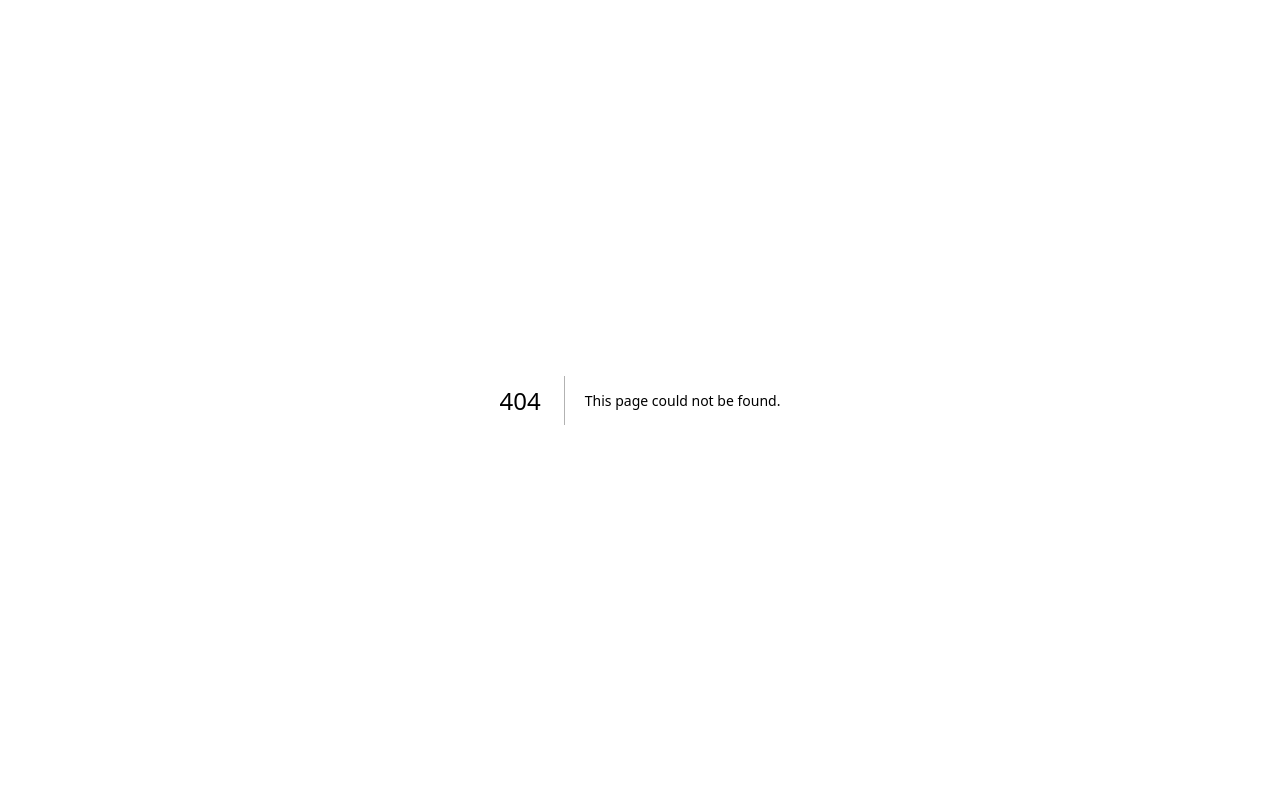
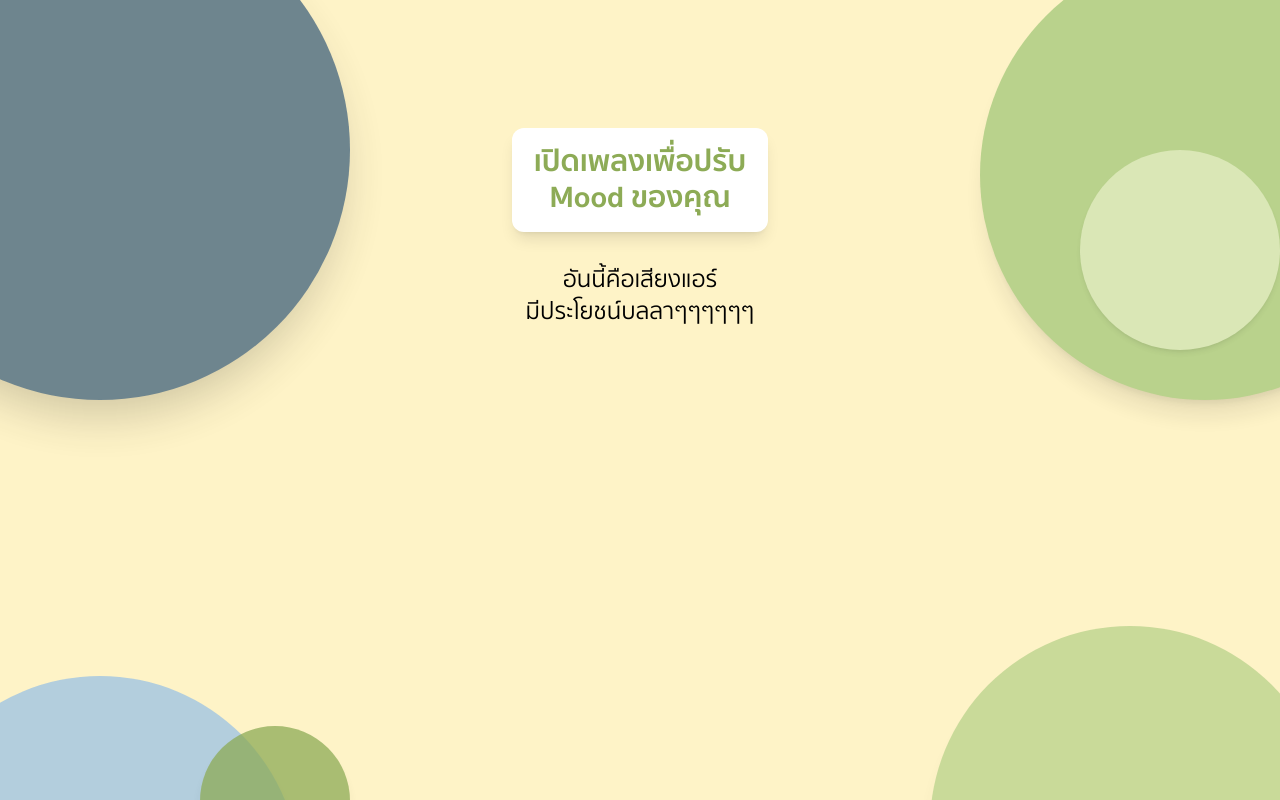
Before and after one commit to Theerat22/hackathon, a Next.js app: page /sound/sound1 in a window 1280 px wide. Before the commit this address had no page. Shown: the top 800 px of the page. Built offline with nearby package versions, Linux system fonts and the light colour scheme.

Commit message:
clean code hack1

```diff
--- /dev/null
+++ b/app/components/Button.tsx
@@ -0,0 +1,18 @@
+// import Image, { StaticImageData } from "next/image";
+import Link from "next/link";
+interface SoundCard {
+    name: string;
+    // imageUrl: StaticImageData;
+    slug: string;
+  }
+const SoundCard: React.FC<SoundCard> = ({ name, slug}) => {
+    return (
+        <Link href={`/sound/${slug}`}>
+        <div className="absolute bg-white p-20 rounded-xl shadow-lg z-10 flex flex-col items-center justify-center transform hover:scale-110 transition duration-300 lg:mt-20">
+            <h1 className="text-customGreen font-bold text-3xl">{name}</h1>
+        </div>
+    </Link>
+    );
+  };
+
+  export default SoundCard;
--- /dev/null
+++ b/app/sound/[slug]/page.tsx
@@ -0,0 +1,59 @@
+"use client";
+import { notFound } from 'next/navigation';
+import { motion,easeOut } from "framer-motion";
+import { useParams } from 'next/navigation';
+
+const soundData = {
+    sound1: {
+        name: "อันนี้คือเสียงแอร์",
+        description: "มีประโยชน์บลลาๆๆๆๆๆๆ",
+    },
+    sound2: {
+        name: "อันนี้คือเสียงพัดลม",
+        description: "มีประโยชน์บลลาๆๆๆๆๆๆ",
+    },
+}
+
+export default function RoomDetails() {
+    const params = useParams();
+    const sound = soundData[params.slug as keyof typeof soundData];
+    if (!sound) {
+        notFound();
+      }
+    return (
+        <>
+        <main className="relative pt-32 bg-amber-100 py-12 overflow-hidden">
+      <div className="absolute top-[-100px] left-[-150px] w-[300px] h-[300px] md:w-[400px] md:h-[400px] lg:w-[500px] lg:h-[500px] bg-[#4B6A81] opacity-80 rounded-full shadow-2xl z-0"></div>
+        <div className="absolute top-[-50px] right-[-150px] w-[250px] h-[250px] md:w-[350px] md:h-[350px] lg:w-[450px] lg:h-[450px] bg-[#B2CF86] opacity-90 rounded-full shadow-xl z-0"></div>
+        <div className="absolute bottom-[-100px] left-[-100px] w-[200px] h-[200px] md:w-[300px] md:h-[300px] lg:w-[400px] lg:h-[400px] bg-[#A6C8E1] opacity-85 rounded-full shadow-lg z-0"></div>
+        <div className="absolute bottom-[-50px] right-[-50px] w-[200px] h-[200px] md:w-[300px] md:h-[300px] lg:w-[400px] lg:h-[400px] bg-[#B2CF86] opacity-80 rounded-full shadow-xl animate-pulse z-0"></div>
+
+        <div className="absolute top-[150px] right-0 w-[100px] h-[100px] md:w-[150px] md:h-[150px] lg:w-[200px] lg:h-[200px] bg-[#E8F0C8] opacity-70 rounded-full shadow-md z-0"></div>
+        <div className="absolute bottom-[100px] left-[200px] w-[75px] h-[75px] md:w-[100px] md:h-[100px] lg:w-[150px] lg:h-[150px] bg-[#8DAB56] opacity-75 rounded-full shadow-lg z-0"></div>
+
+      {/* Other background elements */}
+
+      <section id="form" className="relative min-h-screen">
+        <div className="container mx-auto px-4 text-center z-20 relative">
+          <motion.div initial={{ opacity: 0, y: 50 }} whileInView={{ opacity: 1, y: 0 }} transition={{ duration: 1, delay: 0, ease: easeOut }}>
+            <div className="bg-white text-customGreen font-bold text-3xl py-4 px-4 w-64 mx-auto rounded-xl shadow-lg z-10 mb-8">
+              เปิดเพลงเพื่อปรับ Mood ของคุณ
+            </div>
+          </motion.div>
+
+
+          <motion.div
+              initial={{ opacity: 0, y: 50 }}
+              whileInView={{ opacity: 1, y: 0 }}
+              transition={{ duration: 1, delay: 0.75, ease: easeOut }}
+            >
+                <h1 className='text-black text-2xl'>{sound.name}</h1>
+                <p className='text-black text-2xl'>{sound.description}</p>
+            </motion.div>
+        </div>
+      </section>
+
+    </main>
+        </>
+    );
+}
--- a/app/sound/page.tsx
+++ b/app/sound/page.tsx
@@ -0,0 +1,29 @@
+// import { Welcome } from "./sections/welcome";
+import { Sound } from "@/app/sound/sections/sound";
+// import Navbar from "../components/Navbar";
+const Focus: React.FC = () => {
+
+    return (
+        <>
+        {/* <Navbar
+        navigationType={"single"}
+        items={[
+          {
+            name: "Home",
+            path: "#home",
+          },
+          { name: "Portfolio", path: "#portfolio" },
+          {
+            name: "Activities",
+            path: "#activities",
+          },
+        ]}
+      /> */}
+        <main>
+            <Sound />
+        </main>
+        </>
+    );
+};
+
+export default Focus;
--- /dev/null
+++ b/app/sound/sections/sound/index.tsx
@@ -0,0 +1,57 @@
+"use client";
+
+import { easeOut, motion } from "framer-motion";
+// import Link from "next/link";
+import SoundCard from "@/app/components/Button";
+export const Sound: React.FC = () => {
+    const soundName = [
+        {name: "เสียงแอร์",imgUrl: "",slug: "sound1"},
+        {name: "เสียงพัดลม",imgUrl: "",slug: "sound2"},
+        ];
+
+  return (
+    <main className="relative pt-32 bg-amber-100 py-12 overflow-hidden">
+      <div className="absolute top-[-100px] left-[-150px] w-[300px] h-[300px] md:w-[400px] md:h-[400px] lg:w-[500px] lg:h-[500px] bg-[#4B6A81] opacity-80 rounded-full shadow-2xl z-0"></div>
+        <div className="absolute top-[-50px] right-[-150px] w-[250px] h-[250px] md:w-[350px] md:h-[350px] lg:w-[450px] lg:h-[450px] bg-[#B2CF86] opacity-90 rounded-full shadow-xl z-0"></div>
+        <div className="absolute bottom-[-100px] left-[-100px] w-[200px] h-[200px] md:w-[300px] md:h-[300px] lg:w-[400px] lg:h-[400px] bg-[#A6C8E1] opacity-85 rounded-full shadow-lg z-0"></div>
+        <div className="absolute bottom-[-50px] right-[-50px] w-[200px] h-[200px] md:w-[300px] md:h-[300px] lg:w-[400px] lg:h-[400px] bg-[#B2CF86] opacity-80 rounded-full shadow-xl animate-pulse z-0"></div>
+
+        <div className="absolute top-[150px] right-0 w-[100px] h-[100px] md:w-[150px] md:h-[150px] lg:w-[200px] lg:h-[200px] bg-[#E8F0C8] opacity-70 rounded-full shadow-md z-0"></div>
+        <div className="absolute bottom-[100px] left-[200px] w-[75px] h-[75px] md:w-[100px] md:h-[100px] lg:w-[150px] lg:h-[150px] bg-[#8DAB56] opacity-75 rounded-full shadow-lg z-0"></div>
+
+      {/* Other background elements */}
+
+      <section id="form" className="relative min-h-screen">
+        <div className="container mx-auto px-4 text-center z-20 relative">
+          <motion.div initial={{ opacity: 0, y: 50 }} whileInView={{ opacity: 1, y: 0 }} transition={{ duration: 1, delay: 0, ease: easeOut }}>
+            <div className="bg-white text-customGreen font-bold text-3xl py-4 px-4 w-64 mx-auto rounded-xl shadow-lg z-10 mb-8">
+              เปิดเพลงเพื่อปรับ Mood ของคุณ
+            </div>
+          </motion.div>
+
+
+          <motion.div
+              initial={{ opacity: 0, y: 50 }}
+              whileInView={{ opacity: 1, y: 0 }}
+              transition={{ duration: 1, delay: 0.75, ease: easeOut }}
+            >
+              <div className="grid grid-cols-2 gap-4 items-center">
+
+              {soundName.map((item, index) => (
+                  <div key={index}>
+                        <SoundCard
+                            name={item.name}
+                            slug={item.slug}
+                          />
+                    </div>
+                ))}
+
+
+              </div>
+            </motion.div>
+        </div>
+      </section>
+
+    </main>
+  );
+};
```
